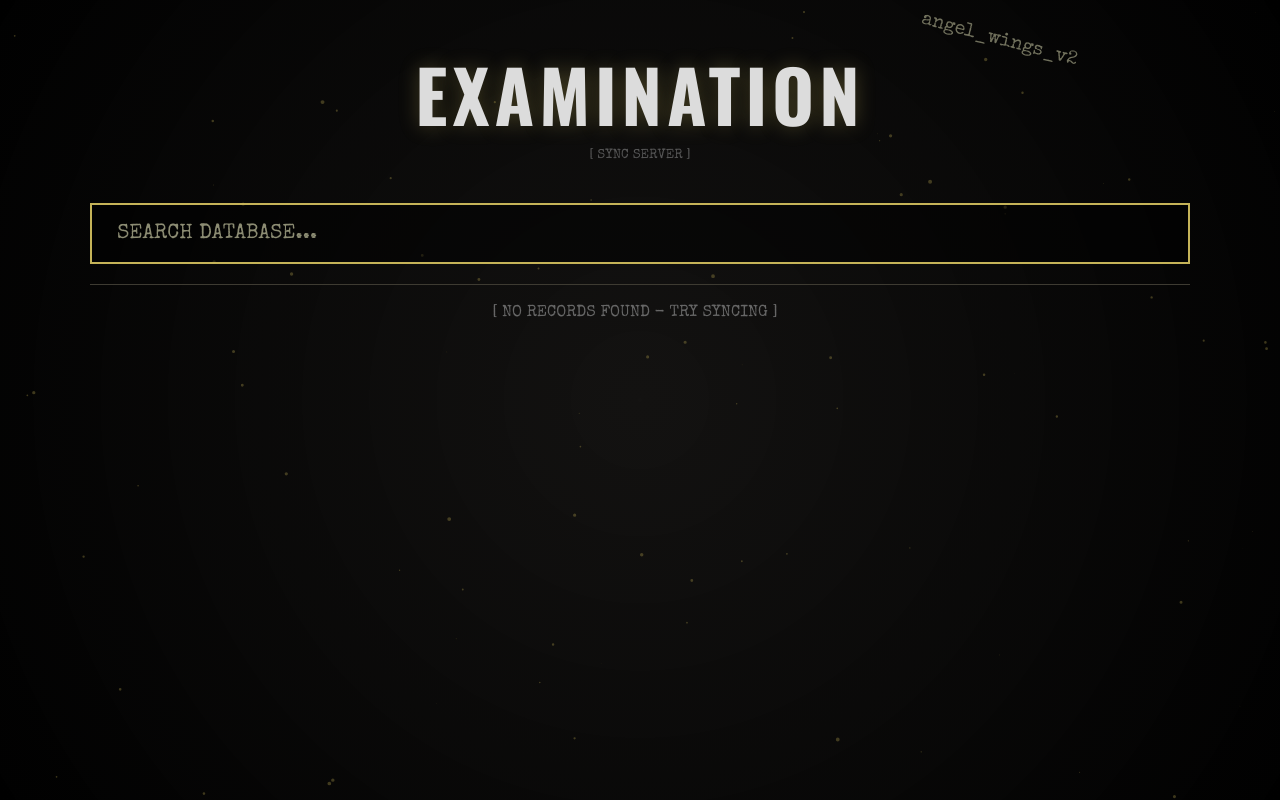
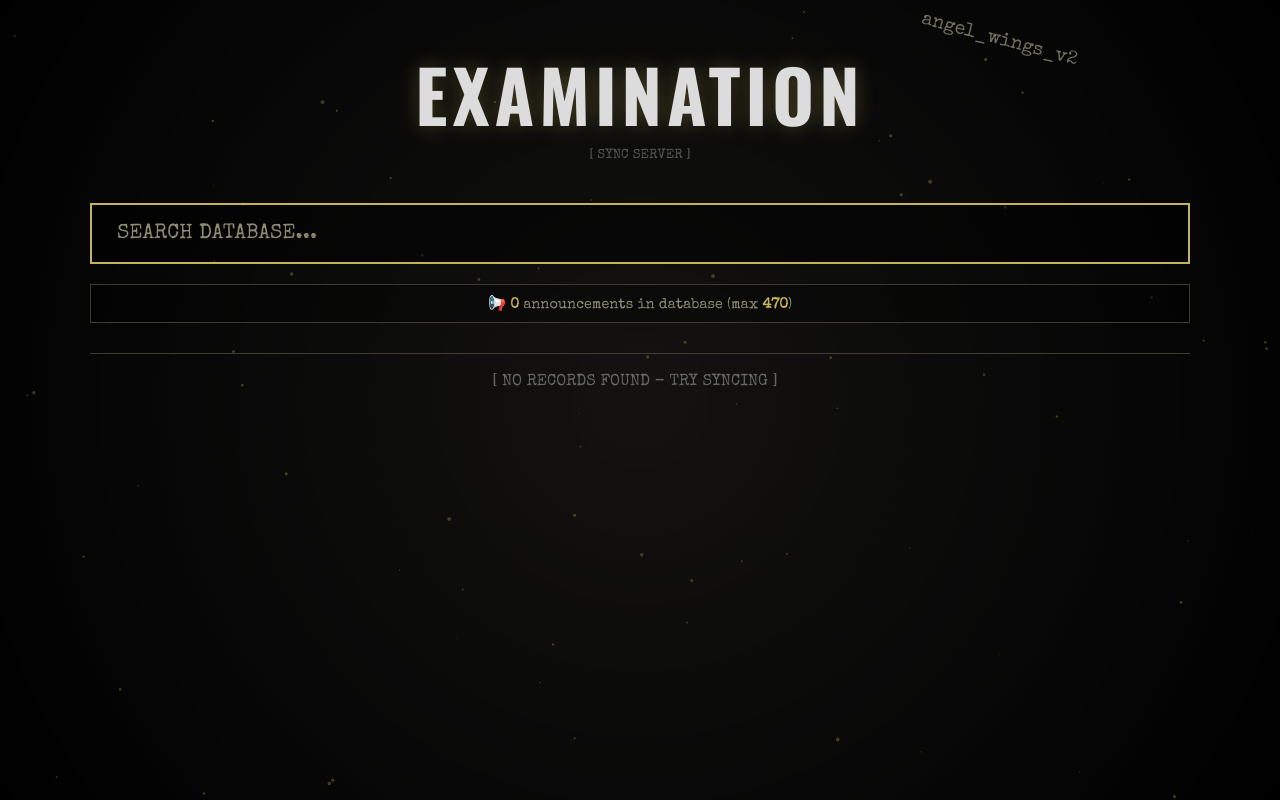
Before and after one commit to anacondy/3-GAL, a Flask app: page / in a window 1280 px wide. Run offline with Flask 3, Linux system fonts and the light colour scheme; data that the repository does not hold is empty.

Commit message:
Add automatic cleanup to maintain max 470 announcements and real-time counter updates
Co-authored-by: anacondy <139140241+anacondy@users.noreply.github.com>

```diff
--- a/app.py
+++ b/app.py
@@ -47,6 +47,10 @@ HEADERS = {
 # Request timeout settings
 REQUEST_TIMEOUT = 15
 PDF_DOWNLOAD_TIMEOUT = 30
+
+# Maximum number of announcements to keep in database
+# When this limit is reached, oldest announcements will be automatically deleted
+MAX_ANNOUNCEMENTS = 470
 
 # Thread pool for async operations
 executor = concurrent.futures.ThreadPoolExecutor(max_workers=4)
@@ -123,6 +127,42 @@ def init_db():
 
     conn.commit()
     conn.close()
+
+
+def cleanup_old_announcements():
+    """Remove oldest announcements if count exceeds MAX_ANNOUNCEMENTS."""
+    conn = sqlite3.connect(DB_FILE)
+    c = conn.cursor()
+    try:
+        # Get current count
+        c.execute("SELECT COUNT(*) FROM announcements")
+        count = c.fetchone()[0]
+
+        if count > MAX_ANNOUNCEMENTS:
+            # Calculate how many to delete
+            to_delete = count - MAX_ANNOUNCEMENTS
+
+            # Delete oldest announcements by id (oldest first)
+            c.execute("""
+                DELETE FROM announcements
+                WHERE id IN (
+                    SELECT id FROM announcements
+                    ORDER BY id ASC
+                    LIMIT ?
+                )
+            """, (to_delete,))
+
+            deleted_count = c.rowcount
+            conn.commit()
+            print(f"--- [CLEANUP] Deleted {deleted_count} old announcements (kept latest {MAX_ANNOUNCEMENTS}) ---")
+            return deleted_count
+
+        return 0
+    except Exception as e:
+        print(f"Cleanup Error: {e}")
+        return 0
+    finally:
+        conn.close()
 
 
 def save_announcement(date_text, title, url, pdf_summary=None, category=None, translated_title=None):
@@ -616,7 +656,18 @@ def scrape_and_sync(analyze_pdfs=True):
             for url in urls_to_analyze[:20]:  # Limit to 20 for performance
                 analyze_pdf_async(url)
 
+        # Cleanup old announcements if we exceed the limit
+        deleted = cleanup_old_announcements()
+
+        # Get final count after cleanup
+        conn = sqlite3.connect(DB_FILE)
+        c = conn.cursor()
+        c.execute("SELECT COUNT(*) FROM announcements")
+        total_count = c.fetchone()[0]
+        conn.close()
+
         print(f"--- [SYSTEM] SYNC COMPLETE. {count} ITEMS PROCESSED. ---")
+        print(f"--- [SYSTEM] TOTAL ANNOUNCEMENTS IN DB: {total_count} (max: {MAX_ANNOUNCEMENTS}) ---")
         return True, count
     except Exception as e:
         print(f"--- [ERROR] SCRAPE FAILED: {e} ---")
@@ -633,8 +684,12 @@ def index():
 
     # Check if DB is empty, if so, scrape immediately
     c.execute("SELECT COUNT(*) FROM announcements")
-    if c.fetchone()[0] == 0:
+    total_count = c.fetchone()[0]
+    if total_count == 0:
         scrape_and_sync()
+        # Re-count after sync
+        c.execute("SELECT COUNT(*) FROM announcements")
+        total_count = c.fetchone()[0]
 
     # Get latest 100 items with all fields
     c.execute("SELECT * FROM announcements ORDER BY id DESC LIMIT 100")
@@ -642,16 +697,26 @@ def index():
     data = [dict(row) for row in rows]
     conn.close()
 
-    return render_template('index.html', initial_data=data)
+    return render_template('index.html', initial_data=data, total_count=total_count, max_limit=MAX_ANNOUNCEMENTS)
 
 
 @app.route('/api/sync', methods=['POST'])
 def sync():
     success, count = scrape_and_sync()
+
+    # Get total count from database
+    conn = sqlite3.connect(DB_FILE)
+    c = conn.cursor()
+    c.execute("SELECT COUNT(*) FROM announcements")
+    total_count = c.fetchone()[0]
+    conn.close()
+
     return jsonify({
         "status": "success" if success else "error",
         "count": count,
-        "message": f"Synchronized {count} announcements" if success else "Sync failed"
+        "total": total_count,
+        "max_limit": MAX_ANNOUNCEMENTS,
+        "message": f"Synchronized {count} announcements (Total: {total_count}/{MAX_ANNOUNCEMENTS})" if success else "Sync failed"
     })
 
 
--- a/templates/index.html
+++ b/templates/index.html
@@ -302,6 +302,21 @@
         #feature-registry li { margin-bottom: 5px; }
         #feature-registry span { color: var(--text-graffiti); }
 
+        /* Stats Display */
+        .stats {
+            text-align: center;
+            font-size: 0.9rem;
+            color: var(--text-graffiti);
+            padding: 10px;
+            background: rgba(0,0,0,0.3);
+            margin-bottom: 10px;
+            border: 1px solid var(--border-color);
+        }
+        .stats .count {
+            color: var(--text-accent);
+            font-weight: bold;
+        }
+
         /* --- RESPONSIVE DESIGN --- */
 
         /* Mobile devices (16:9 and 20:9 aspect ratios) */
@@ -459,6 +474,10 @@
             <div class="loading-indicator" id="search-loading"></div>
         </div>
 
+        <div class="stats" id="stats-display">
+            📢 <span class="count" id="total-count">{{ total_count }}</span> announcements in database (max <span class="count">{{ max_limit }}</span>)
+        </div>
+
         <div class="results-container" id="results-list">
             {% for item in initial_data %}
             <div class="exam-card gpu-accelerate" data-url="{{ item.url }}">
@@ -589,12 +608,19 @@
 
         async function triggerSync() {
             const btn = document.getElementById('sync-btn');
+            const totalCountEl = document.getElementById('total-count');
             btn.innerText = "[ FETCHING LIVE DATA... ]";
             btn.disabled = true;
             try {
                 const res = await fetch('/api/sync', { method: 'POST' });
                 const data = await res.json();
                 btn.innerText = `[ SYNC COMPLETE: ${data.count || 0} ITEMS ]`;
+
+                // Update the total count display
+                if (data.total !== undefined) {
+                    totalCountEl.textContent = data.total;
+                }
+
                 setTimeout(() => {
                     btn.innerText = "[ SYNC SERVER ]";
                     btn.disabled = false;
```
Also changed, not shown: generate_static.py (+10 -1 lines).
